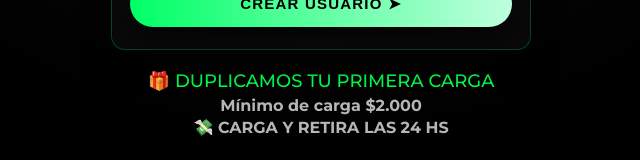
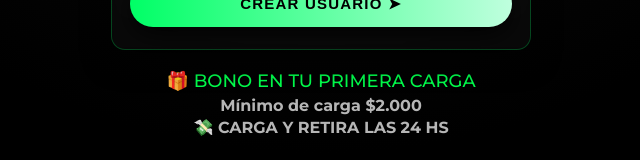
Before and after one commit to martindropzen7776/blackbt, a plain HTML site: page index.html in a window 1280 px wide. Shown: the part 512-672 px from the top of the page, without its empty margins (319-959 px from the left). Drawn offline with Linux system fonts and the light colour scheme.

Commit message:
Update index.html

```diff
--- a/index.html
+++ b/index.html
@@ -229,7 +229,7 @@ src="https://www.facebook.com/tr?id=334039202718600&ev=PageView&noscript=1"
 
     <!-- TEXTO INFERIOR -->
     <div class="footer">
-      <p>🎁 DUPLICAMOS TU PRIMERA CARGA</p>
+      <p>🎁 BONO EN TU PRIMERA CARGA</p>
       <h2>Mínimo de carga $2.000</h2>
       <h2>💸 CARGA Y RETIRA LAS 24 HS</h2>
     </div>
```
